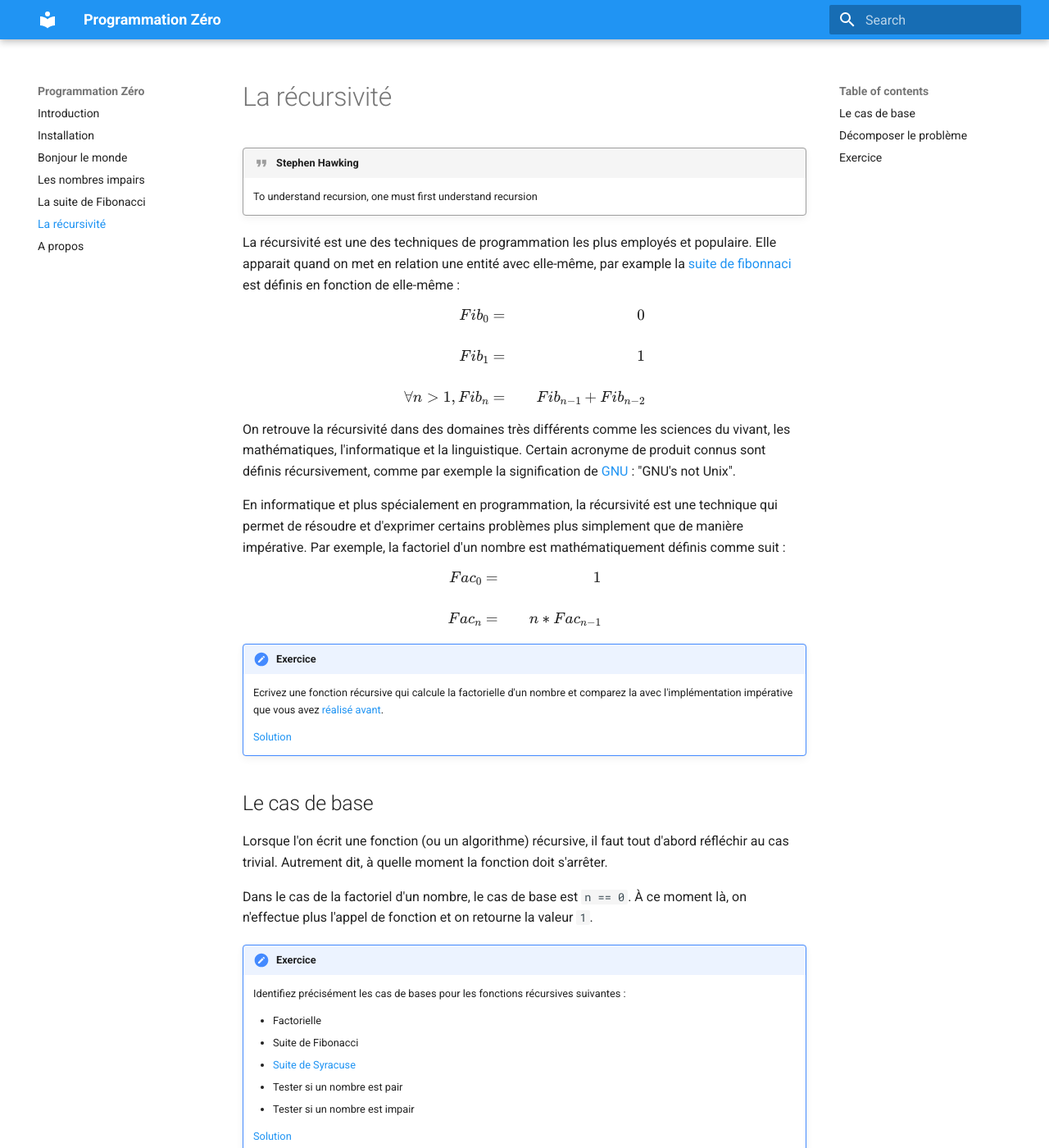
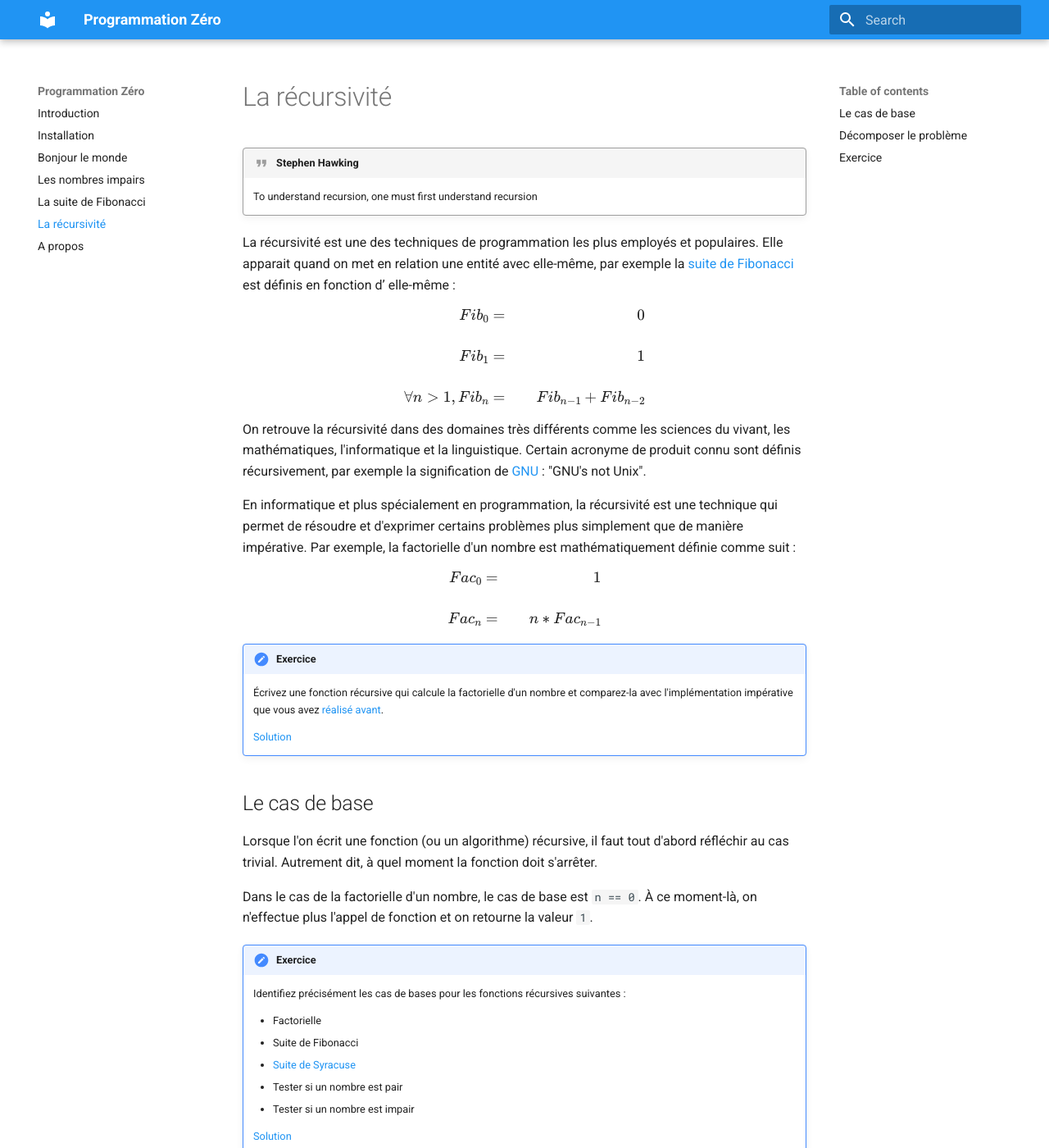
Before and after one commit to heia-fr/programmation-zero, an MkDocs documentation site: the page built from docs/recursivity.md, in a window 1280 px wide and 1400 px high. Shown: the whole window at 82% size. Built offline with MkDocs 1.6.1 and Material for MkDocs 9.7.7, drawn with Linux system fonts in a browser that asks for light colours; formulas are drawn with MathJax 3; old or Windows-style settings are respelled for this version of MkDocs; some of the changed text lies outside the part shown.

Commit message:
Give an Antidote shot for grammar and spelling

```diff
--- a/docs/recursivity.md
+++ b/docs/recursivity.md
@@ -4,9 +4,9 @@
     To understand recursion, one must
     first understand recursion
 
-La récursivité est une des techniques de programmation les plus employés et populaire.
-Elle apparait quand on met en relation une entité avec elle-même, par example la
-[suite de fibonnaci](fibonacci.md) est définis en fonction de elle-même :
+La récursivité est une des techniques de programmation les plus employés et populaires.
+Elle apparait quand on met en relation une entité avec elle-même, par exemple la
+[suite de Fibonacci](fibonacci.md) est définis en fonction d’ elle-même :
 
 $$
 \begin{aligned}
@@ -18,13 +18,13 @@ $$
 
 On retrouve la récursivité dans des domaines très différents comme les sciences
 du vivant, les mathématiques, l'informatique et la linguistique.
-Certain acronyme de produit connus sont définis récursivement, comme par exemple
+Certain acronyme de produit connu sont définis récursivement, par exemple
 la signification de [GNU](https://www.gnu.org/) : "GNU's not Unix".
 
 En informatique et plus spécialement en programmation, la récursivité est
 une technique qui permet de résoudre et d'exprimer certains problèmes plus
-simplement que de manière impérative. Par exemple, la factoriel d'un nombre est
-mathématiquement définis comme suit :
+simplement que de manière impérative. Par exemple, la factorielle d'un nombre est
+mathématiquement définie comme suit :
 
 $$
 \begin{aligned}
@@ -34,17 +34,16 @@ Fac_n &=& n * Fac_{n-1}
 $$
 
 !!! note "Exercice"
-    Ecrivez une fonction récursive qui calcule la factorielle d'un nombre et comparez
-    la avec l'implémentation impérative que vous avez [réalisé avant](fibonacci.md).
+    Écrivez une fonction récursive qui calcule la factorielle d'un nombre et comparez-la avec l'implémentation impérative que vous avez [réalisé avant](fibonacci.md).
 
     [Solution](https://gitlab.com/HEIA-FR/programmation-zero/snippets/1668721)
 
 ## Le cas de base
 
 Lorsque l'on écrit une fonction (ou un algorithme) récursive, il faut tout d'abord
-réfléchir au cas trivial. Autrement dit, à quelle moment la fonction doit s'arrêter.
+réfléchir au cas trivial. Autrement dit, à quel moment la fonction doit s'arrêter.
 
-Dans le cas de la factoriel d'un nombre, le cas de base est `n == 0`. À ce moment là,
+Dans le cas de la factorielle d'un nombre, le cas de base est `n == 0`. À ce moment-là,
 on n'effectue plus l'appel de fonction et on retourne la valeur `1`.
 
 !!! note "Exercice"
@@ -63,18 +62,18 @@ d'un algorithme récursif.
 
 ## Décomposer le problème
 
-Une fois que le ou les cas de bases sont identifier, il faut essayer d'identifier les sous-problèmes
-lier à la fonction. Par exemple, pour la factoriel, on décompose le calcul `n * fac(n-1)` en deux parties :
+Une fois que le ou les cas de bases sont identifiés, il faut essayer d'identifier les sous-problèmes
+lier à la fonction. Par exemple, pour la factorielle, on décompose le calcul `n * fac(n-1)` en deux parties :
 
 * Ce qui est calculé maintenant : `n * ...`
-* Ce qui est délegué à un autre appel récursif : `... fac(n - 1)`
+* Ce qui est délégué à un autre appel récursif : `... fac(n - 1)`
 
-L'idée est de résoudre une partie du problème et de déleguer le reste du calcul à quelqu'un d'autre.
+L'idée est de résoudre une partie du problème et de déléguer le reste du calcul à quelqu'un d'autre.
 
 ## Exercice
 
 !!! note "Exercice"
-    Proposer des signature pour les fonctions récursives suivantes :
+    Proposer des signatures pour les fonctions récursives suivantes :
 
     * Factorielle
     * Suite de Fibonacci
```
Also changed, not shown: other parts of docs/recursivity.md (+7 -9 lines).
